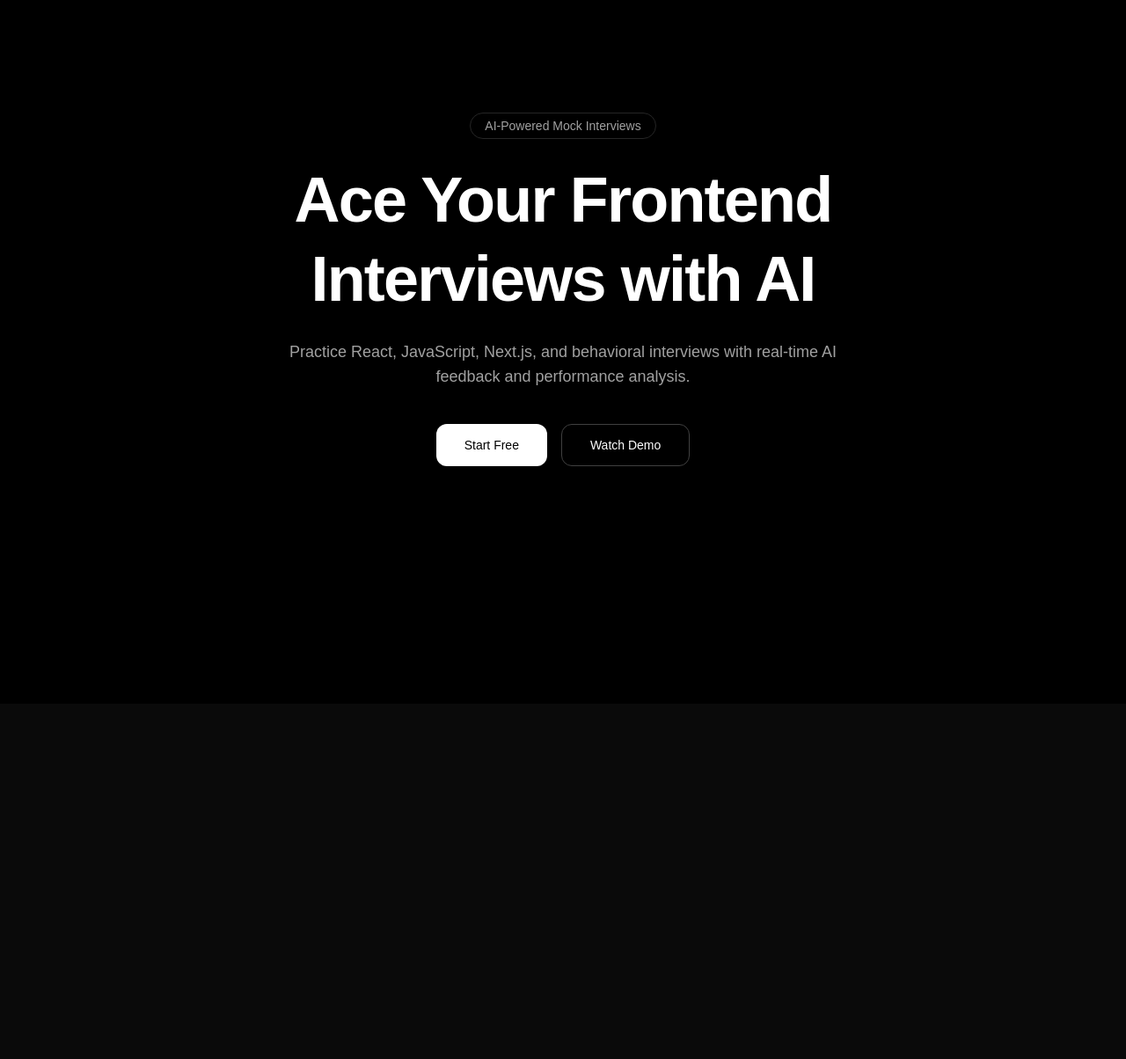
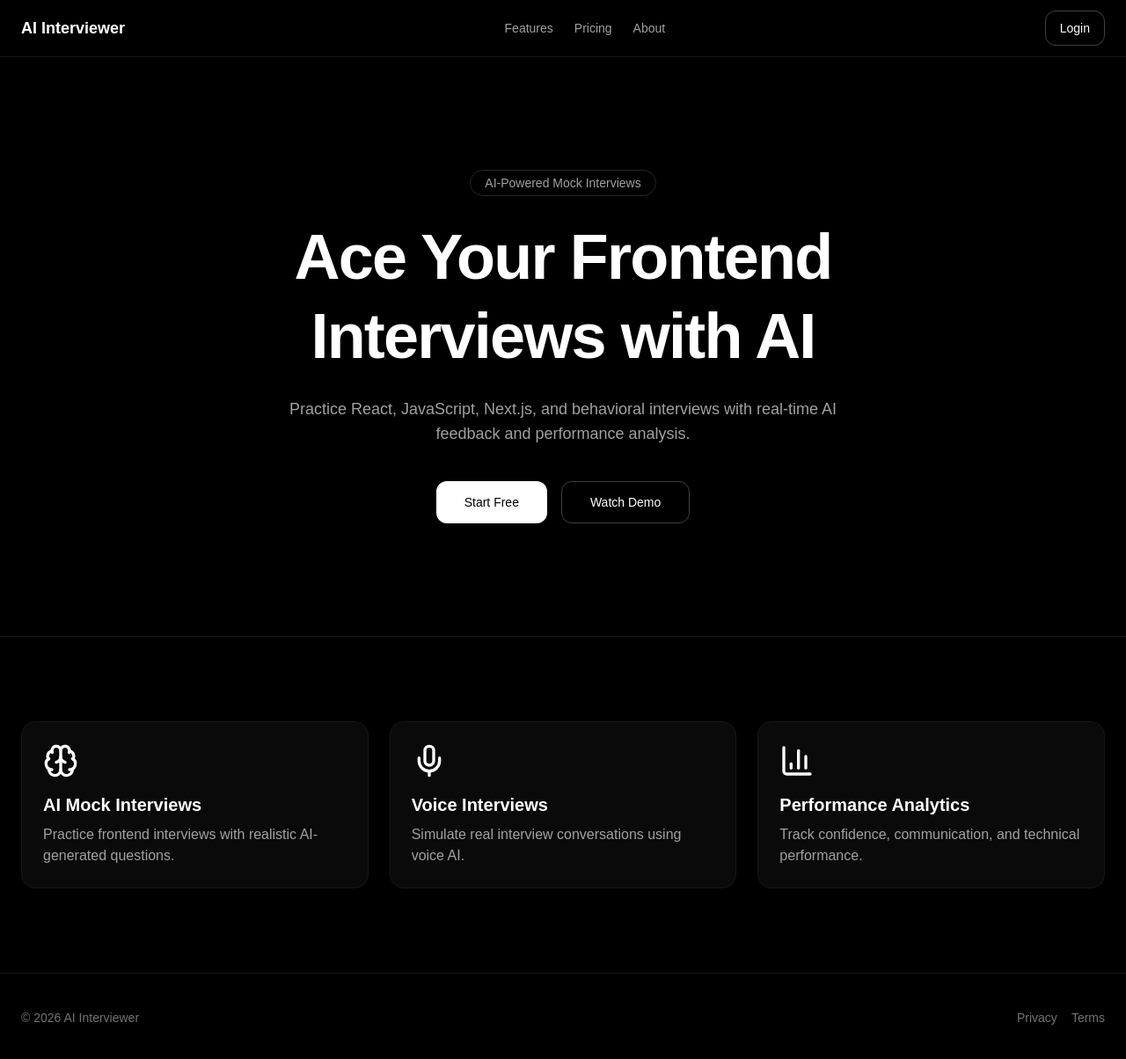
Before and after one commit to aaqibsyed/ai-interviewer, a Next.js app: page / in a window 1280 px wide. Shown: the top 1204 px of the page at 88% size. Before the commit the page ends 800 px from the top, so only its background shows below. Built offline with nearby package versions, Linux system fonts and the light colour scheme.

Commit message:
Build landing page sections

```diff
--- a/src/app/page.tsx
+++ b/src/app/page.tsx
@@ -1,8 +1,13 @@
+import { Features } from "@/components/landing/features";
+import { Footer } from "@/components/landing/footer";
+import { Navbar } from "@/components/landing/navbar";
 import { Button } from "@/components/ui/button";
 
 export default function Home() {
   return (
     <main className="min-h-screen bg-black text-white">
+      <Navbar />
+
       <section className="mx-auto flex max-w-7xl flex-col items-center justify-center px-6 py-32 text-center">
         <div className="rounded-full border border-neutral-800 px-4 py-1 text-sm text-neutral-400">
           AI-Powered Mock Interviews
@@ -27,6 +32,10 @@
           </Button>
         </div>
       </section>
+
+      <Features />
+
+      <Footer />
     </main>
   );
 }
--- /dev/null
+++ b/src/components/landing/features.tsx
@@ -0,0 +1,53 @@
+import {
+  Brain,
+  Mic,
+  BarChart3,
+} from "lucide-react";
+
+const features = [
+  {
+    title: "AI Mock Interviews",
+    description:
+      "Practice frontend interviews with realistic AI-generated questions.",
+    icon: Brain,
+  },
+  {
+    title: "Voice Interviews",
+    description:
+      "Simulate real interview conversations using voice AI.",
+    icon: Mic,
+  },
+  {
+    title: "Performance Analytics",
+    description:
+      "Track confidence, communication, and technical performance.",
+    icon: BarChart3,
+  },
+];
+
+export function Features() {
+  return (
+    <section className="border-t border-neutral-900 py-24">
+      <div className="mx-auto max-w-7xl px-6">
+        <div className="grid gap-6 md:grid-cols-3">
+          {features.map((feature) => (
+            <div
+              key={feature.title}
+              className="rounded-2xl border border-neutral-900 bg-neutral-950 p-6"
+            >
+              <feature.icon className="h-10 w-10 text-white" />
+
+              <h3 className="mt-4 text-xl font-semibold">
+                {feature.title}
+              </h3>
+
+              <p className="mt-2 text-neutral-400">
+                {feature.description}
+              </p>
+            </div>
+          ))}
+        </div>
+      </div>
+    </section>
+  );
+}
--- /dev/null
+++ b/src/components/landing/footer.tsx
@@ -0,0 +1,16 @@
+export function Footer() {
+  return (
+    <footer className="border-t border-neutral-900 py-10">
+      <div className="mx-auto flex max-w-7xl items-center justify-between px-6">
+        <p className="text-sm text-neutral-500">
+          © 2026 AI Interviewer
+        </p>
+
+        <div className="flex gap-4 text-sm text-neutral-500">
+          <a href="#">Privacy</a>
+          <a href="#">Terms</a>
+        </div>
+      </div>
+    </footer>
+  );
+}
--- /dev/null
+++ b/src/components/landing/navbar.tsx
@@ -0,0 +1,23 @@
+import { Button } from "@/components/ui/button";
+
+export function Navbar() {
+  return (
+    <header className="border-b border-neutral-900">
+      <div className="mx-auto flex h-16 max-w-7xl items-center justify-between px-6">
+        <div className="text-lg font-semibold">
+          AI Interviewer
+        </div>
+
+        <nav className="hidden gap-6 text-sm text-neutral-400 md:flex">
+          <a href="#">Features</a>
+          <a href="#">Pricing</a>
+          <a href="#">About</a>
+        </nav>
+
+        <Button variant="outline">
+          Login
+        </Button>
+      </div>
+    </header>
+  );
+}
```
